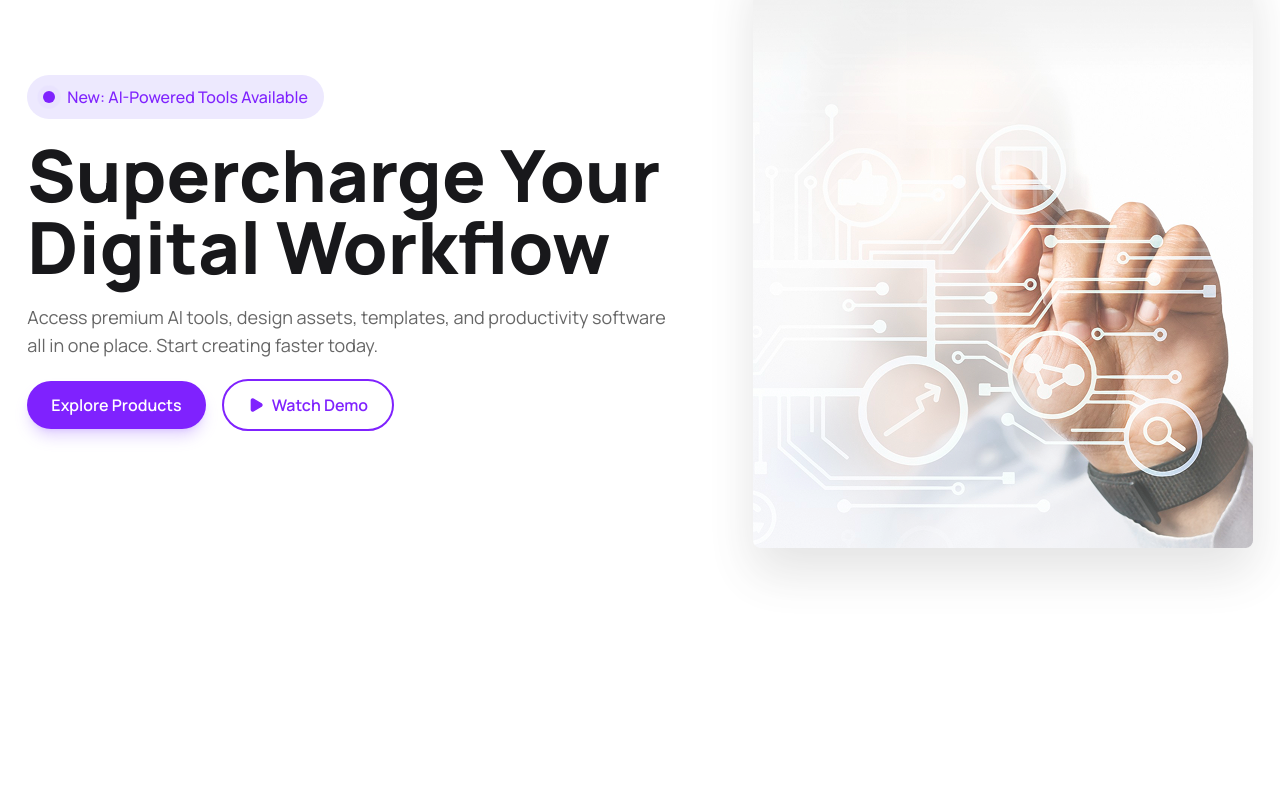
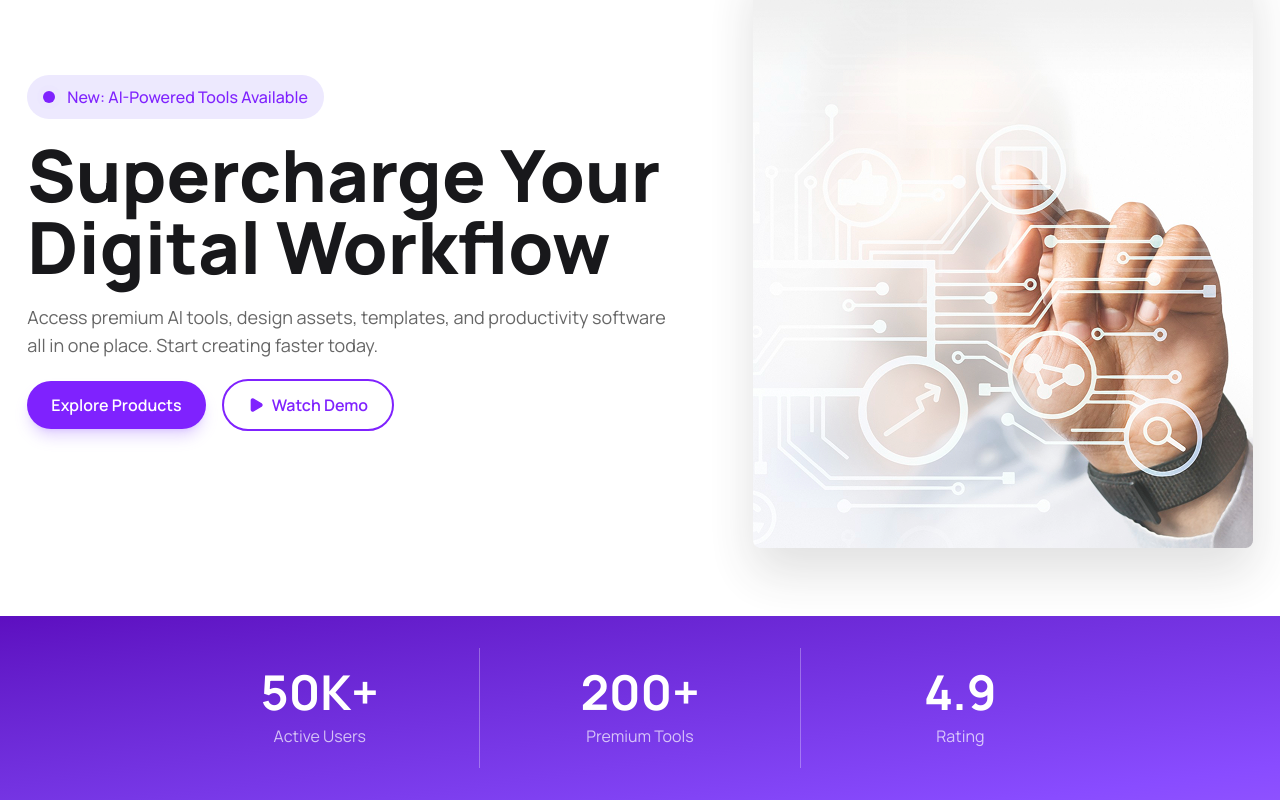
Before and after one commit to smRid/PHA6-DigiTools-Platform, a React (Vite) app: page / in a window 1280 px wide. Shown: the part 210-1010 px from the top of the page. Before the commit the page ends 800 px from the top, so only its background shows below. Built offline with nearby package versions, Linux system fonts and the light colour scheme.

Commit message:
add activity section

```diff
--- a/src/App.jsx
+++ b/src/App.jsx
@@ -1,11 +1,13 @@
 import Banner from "./components/Banner/Banner";
 import Navbar from "./components/Navbar/Navbar";
+import Activity from "./components/Activity/Activity";
 
 function App() {
   return (
     <>
       <Navbar />
       <Banner />
+      <Activity />
     </>
   );
 }
--- /dev/null
+++ b/src/components/Activity/Activity.jsx
@@ -0,0 +1,22 @@
+import React from "react";
+
+const Activity = () => {
+  return (
+    <div className="flex flex-col lg:flex-row justify-center px-10 lg:px-40 py-8 bg-linear-to-br from-violet-800 to-violet-500 text-white mt-15">
+      <div className="flex-1 px-5 lg:px-20 text-center py-5 border-b lg:border-b-0 lg:border-r border-white/30">
+        <h1 className="text-4xl lg:text-5xl font-bold">50K+</h1>
+        <p className="text-white/70 mt-2">Active Users</p>
+      </div>
+      <div className="flex-1 px-5 lg:px-20 text-center py-5 border-b lg:border-b-0 lg:border-r border-white/30">
+        <h1 className="text-4xl lg:text-5xl font-bold">200+</h1>
+        <p className="text-white/70 mt-2">Premium Tools</p>
+      </div>
+      <div className="flex-1 px-5 lg:px-20 text-center py-5">
+        <h1 className="text-4xl lg:text-5xl font-bold">4.9</h1>
+        <p className="text-white/70 mt-2">Rating</p>
+      </div>
+    </div>
+  );
+};
+
+export default Activity;
```
